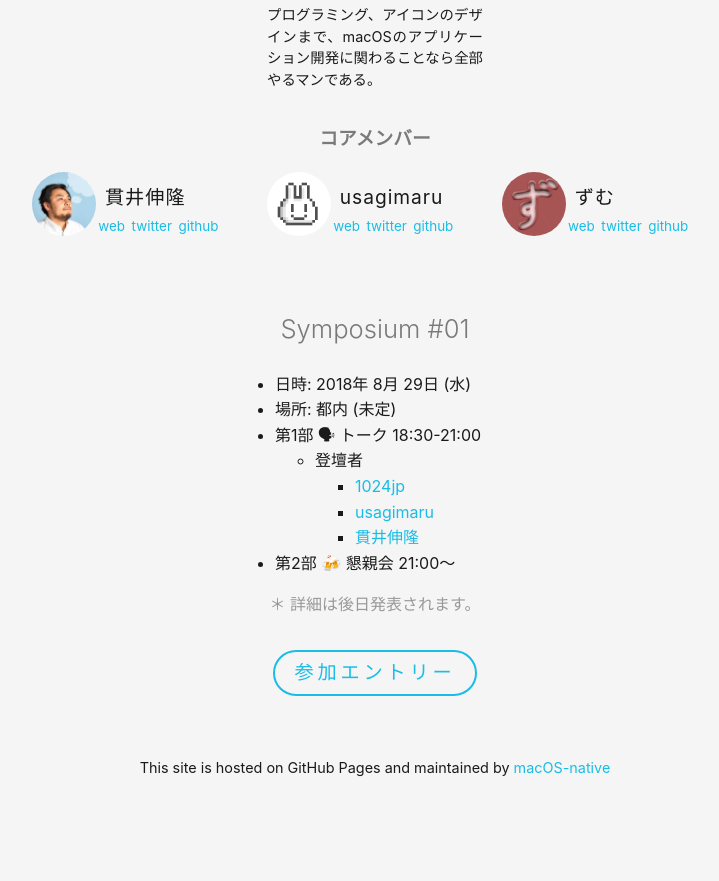
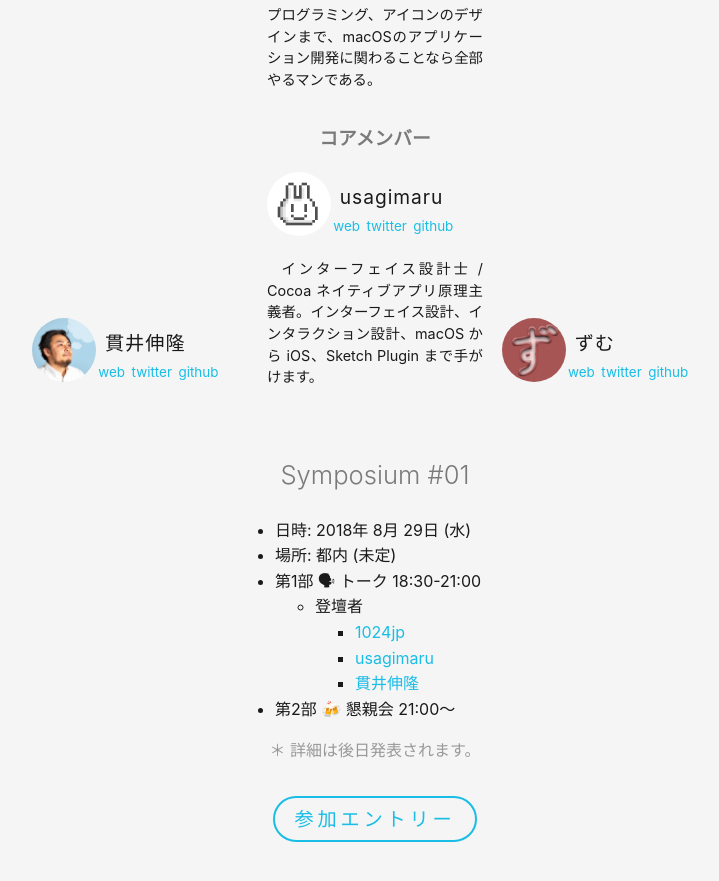
Before and after one commit to macOS-native/macos-native.github.io, a Jekyll site: the page built from index.md, in a window 1280 px wide and 900 px high, scrolled down 1395 px. Shown: the top 881 px of the window, without its empty margins (265-984 px from the left). Built offline with Jekyll 4.4.1, drawn with Linux system fonts in a browser that asks for light colours; before the commit the page ends 2185 px from its top, so only the background shows below that.

Commit message:
update usagimaru's bio

```diff
--- a/_data/members.yml
+++ b/_data/members.yml
@@ -10,7 +10,7 @@ usagimaru:
   github: usagimaru
   twitter: usagimaruma
   web: https://interactionmania.com
-  bio:
+  bio: インターフェイス設計士 / Cocoa ネイティブアプリ原理主義者。インターフェイス設計、インタラクション設計、macOS から iOS、Sketch Plugin まで手がけます。
 
 nobtaka:
   name: 貫井伸隆
```
